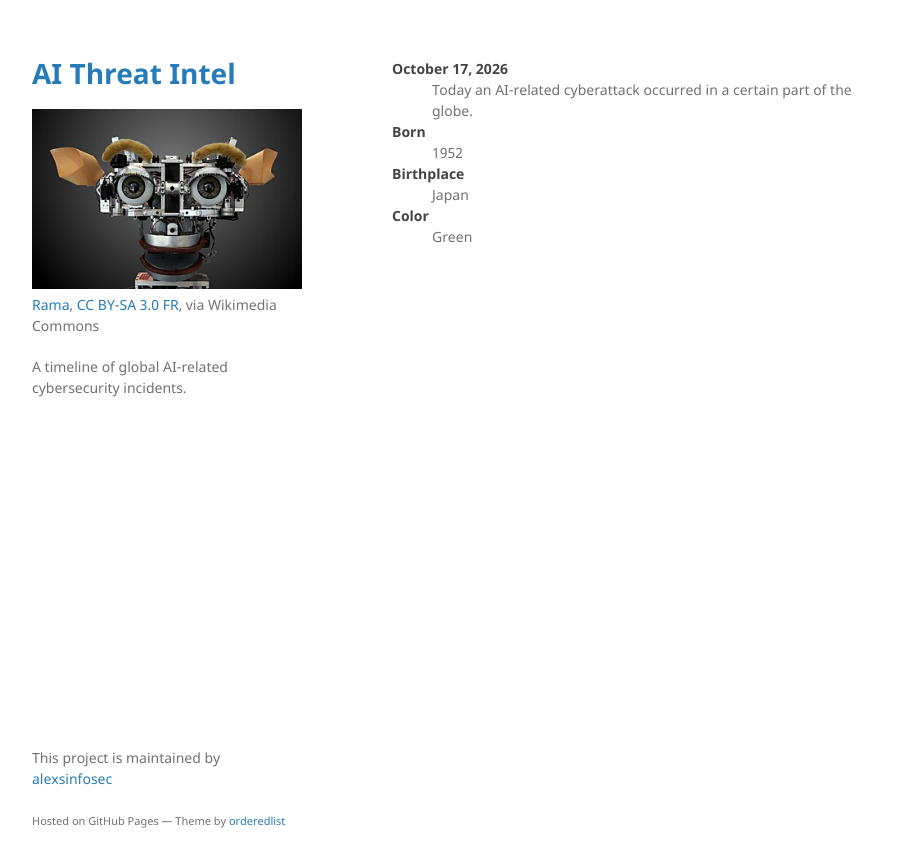
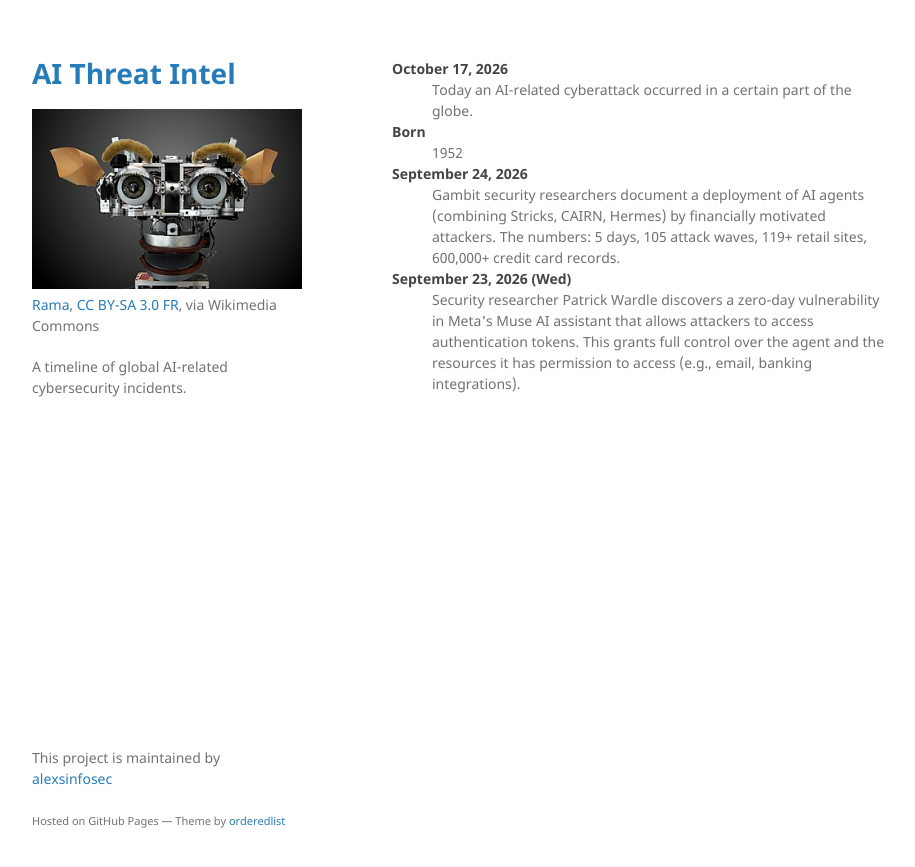
Before and after one commit to alexsinfosec/aithreatintel, a Jekyll site: the page built from index.md, in a window 1280 px wide. Shown: the top 867 px of the page, without its empty margins (178-1093 px from the left). Built offline with Jekyll 4.4.1, drawn with Linux system fonts in a browser that asks for light colours.

Commit message:
Update index.md with new AI security updates
Added recent AI-related events and security incidents.

```diff
--- a/index.md
+++ b/index.md
@@ -7,8 +7,8 @@ layout: default
 <dd>Today an AI-related cyberattack occurred in a certain part of the globe.</dd>
 <dt>Born</dt>
 <dd>1952</dd>
-<dt>Birthplace</dt>
-<dd>Japan</dd>
-<dt>Color</dt>
-<dd>Green</dd>
+<dt>September 24, 2026</dt>
+<dd>Gambit security researchers document a deployment of AI agents (combining Stricks, CAIRN, Hermes) by financially motivated attackers. The numbers: 5 days, 105 attack waves, 119+ retail sites, 600,000+ credit card records.</dd>
+<dt>September 23, 2026 (Wed)</dt>
+<dd>Security researcher Patrick Wardle discovers a zero-day vulnerability in Meta's Muse AI assistant that allows attackers to access authentication tokens. This grants full control over the agent and the resources it has permission to access (e.g., email, banking integrations).</dd>
 </dl>
```
